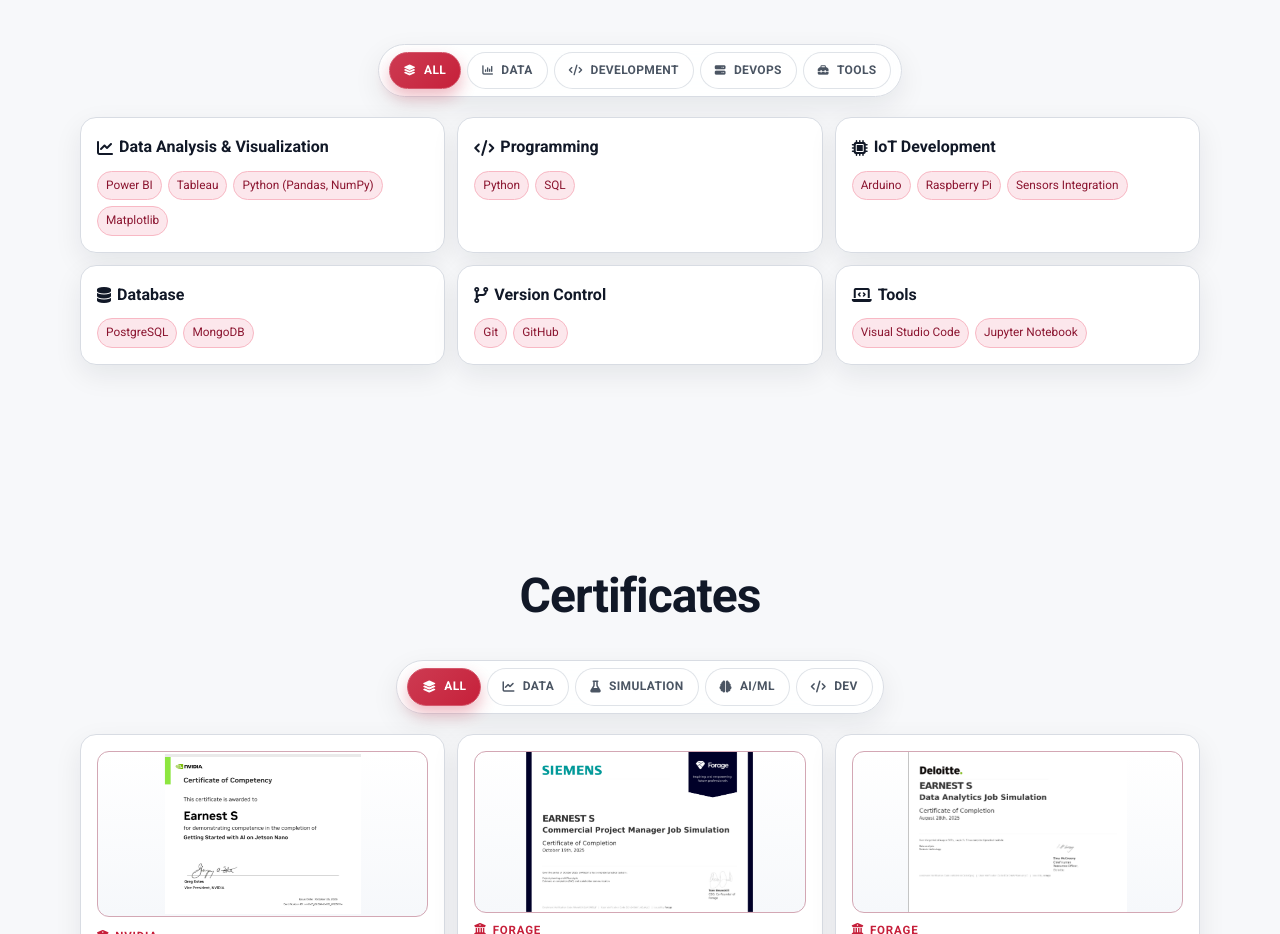
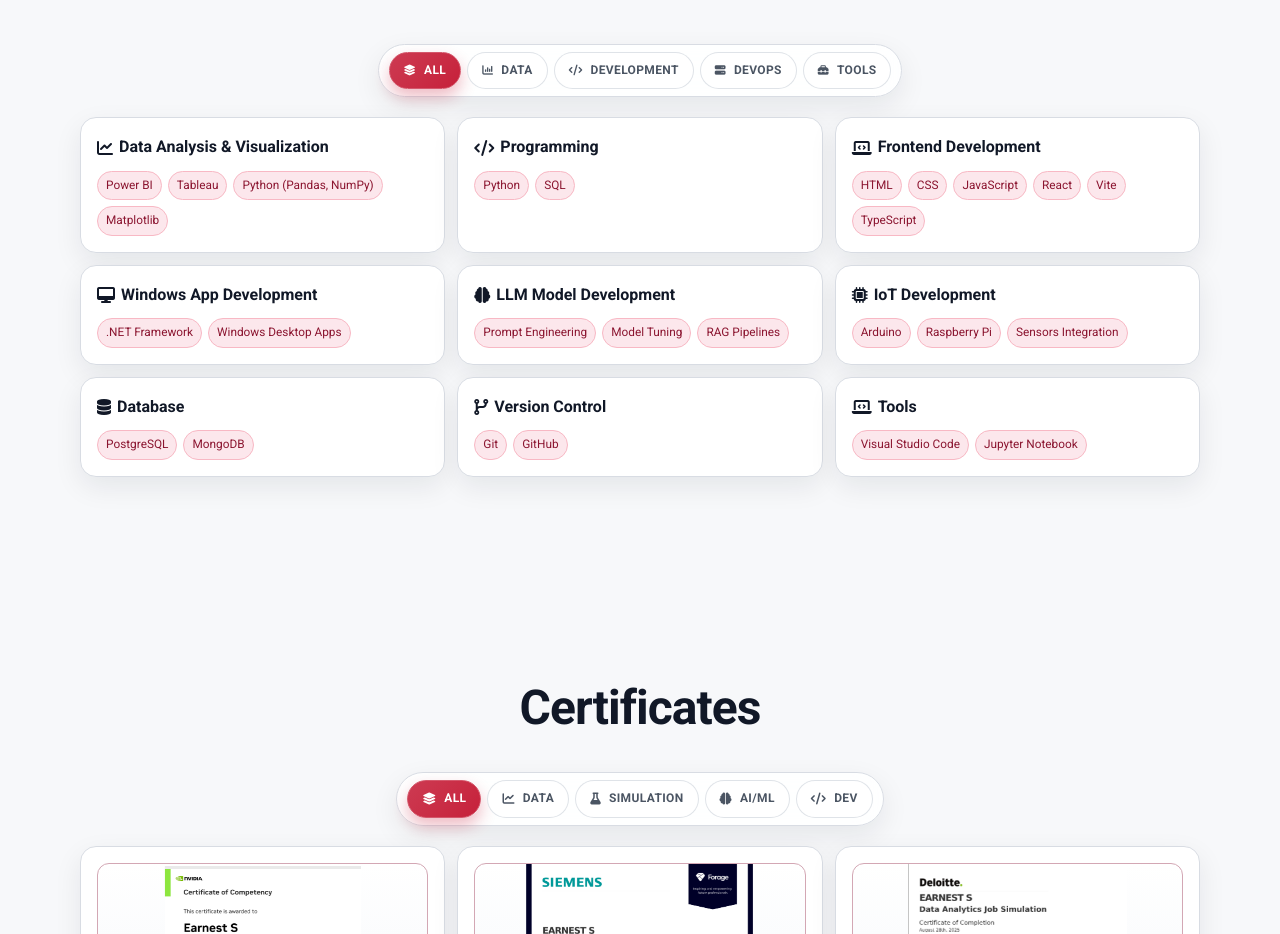
Before and after one commit to earnest-s/Earnest-Portfolio-New, a React (Vite) app: page / in a window 1280 px wide. Shown: the part 3040-3974 px from the top of the page. Built offline with nearby package versions, Linux system fonts and the light colour scheme.

Commit message:
ui-changes

```diff
--- a/src/data/portfolio.ts
+++ b/src/data/portfolio.ts
@@ -183,6 +183,27 @@
     items: ['Python', 'SQL'],
   },
   {
+    id: 'frontend',
+    category: 'dev',
+    title: 'Frontend Development',
+    icon: 'fa-laptop-code',
+    items: ['HTML', 'CSS', 'JavaScript', 'React', 'Vite', 'TypeScript'],
+  },
+  {
+    id: 'windows-app',
+    category: 'dev',
+    title: 'Windows App Development',
+    icon: 'fa-desktop',
+    items: ['.NET Framework', 'Windows Desktop Apps'],
+  },
+  {
+    id: 'llm-dev',
+    category: 'data',
+    title: 'LLM Model Development',
+    icon: 'fa-brain',
+    items: ['Prompt Engineering', 'Model Tuning', 'RAG Pipelines'],
+  },
+  {
     id: 'iot',
     category: 'dev',
     title: 'IoT Development',
```
